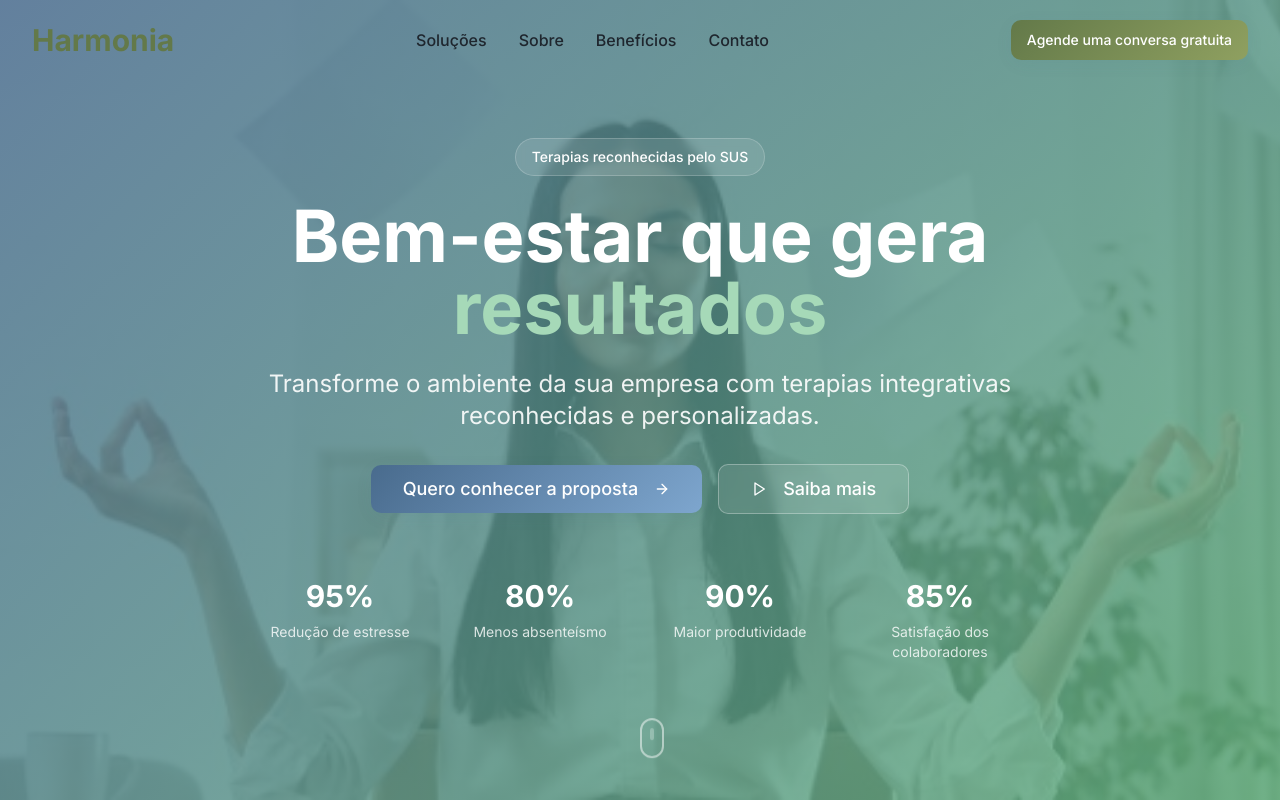
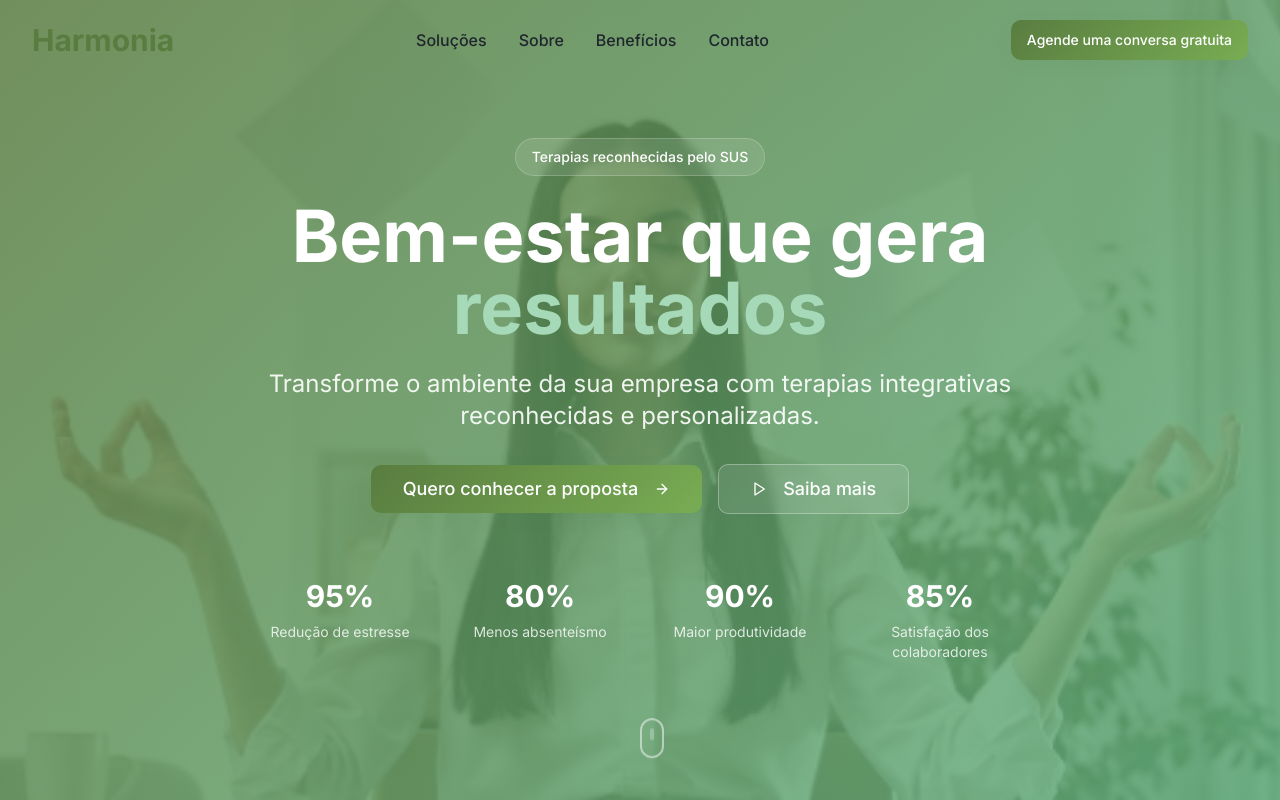
Before and after one commit to DavidRafaelDev/corpo-harmonia-landing, a React (Vite) app: page / in a window 1280 px wide. Shown: the top 800 px of the page. Built offline with nearby package versions, Linux system fonts and the light colour scheme.

Commit message:
Atualizar gradiente de botões
Atualiza a cor do gradiente em todos os botões para #637949.

```diff
--- a/src/components/Header.tsx
+++ b/src/components/Header.tsx
@@ -31,7 +31,7 @@ const Header = () => {
         <div className="flex items-center justify-between h-16 lg:h-20">{" "}
           {/* Logo */}
           <div className="flex items-center">
-            <div className="text-2xl lg:text-3xl font-bold" style={{color: '#637949'}}>
+            <div className="text-2xl lg:text-3xl font-bold text-primary">
               Harmonia
             </div>
           </div>
@@ -69,7 +69,6 @@ const Header = () => {
             <Button
               onClick={() => scrollToSection('contato')}
               className="btn-hero"
-              style={{background: 'linear-gradient(135deg, #637949, #8fa060)'}}
             >
               Agende uma conversa gratuita
             </Button>
@@ -116,7 +115,6 @@ const Header = () => {
                 <Button
                   onClick={() => scrollToSection('contato')}
                   className="w-full btn-hero"
-                  style={{background: 'linear-gradient(135deg, #637949, #8fa060)'}}
                 >
                   Agende uma conversa gratuita
                 </Button>
--- a/src/index.css
+++ b/src/index.css
@@ -10,10 +10,10 @@ Tipografia: Inter (profissional e moderna)
 @layer base {
   :root {
     /* Brand Colors - Harmonia */
-    --primary: 210 32% 42%;           /* Azul profissional acinzentado */
+    --primary: 95 32% 37%;            /* Verde profissional #637949 */
     --primary-foreground: 0 0% 100%;
-    --primary-light: 210 45% 65%;     /* Azul mais claro */
-    --primary-glow: 210 50% 85%;      /* Azul muito suave */
+    --primary-light: 95 35% 50%;      /* Verde mais claro */
+    --primary-glow: 95 40% 70%;       /* Verde muito suave */
 
     --secondary: 142 35% 55%;         /* Verde suave e natural */
     --secondary-foreground: 0 0% 100%;
@@ -72,10 +72,10 @@ Tipografia: Inter (profissional e moderna)
   }
 
   .dark {
-    --primary: 210 45% 65%;
-    --primary-foreground: 210 32% 15%;
-    --primary-light: 210 50% 75%;
-    --primary-glow: 210 55% 85%;
+    --primary: 95 35% 50%;
+    --primary-foreground: 95 32% 15%;
+    --primary-light: 95 40% 60%;
+    --primary-glow: 95 45% 75%;
 
     --secondary: 142 40% 65%;
     --secondary-foreground: 142 35% 15%;
```
